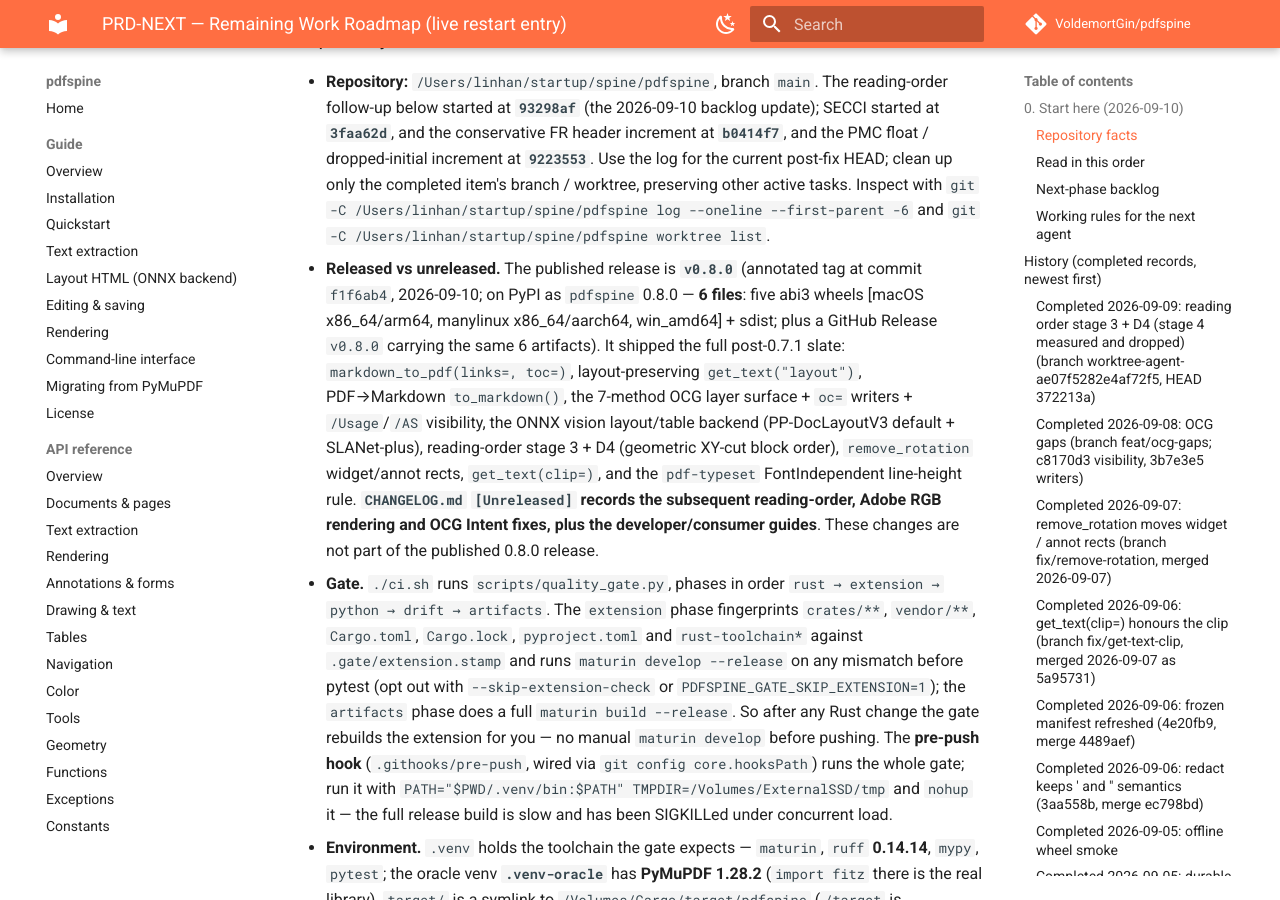
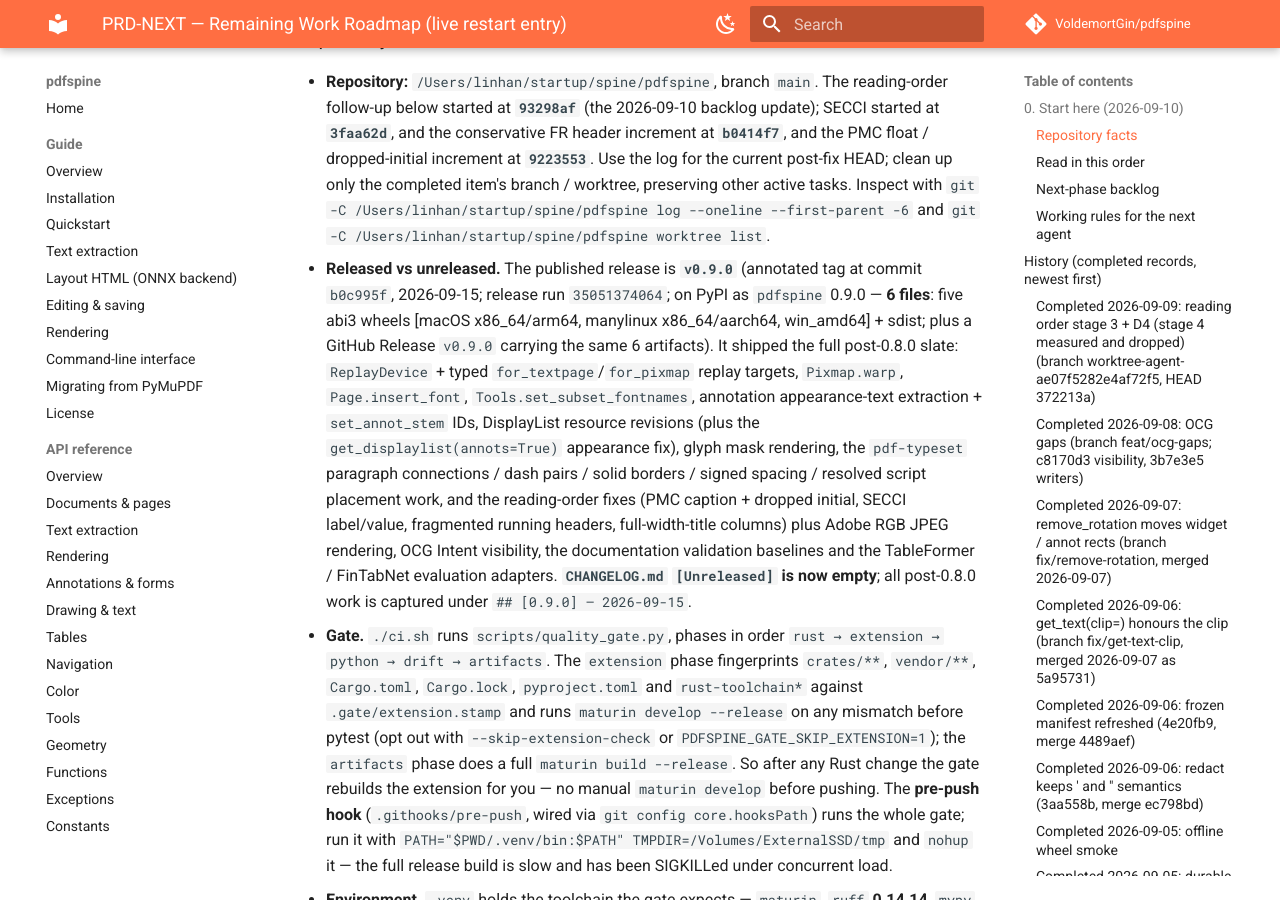
Before and after one commit to VoldemortGin/pdfspine, an MkDocs documentation site: the page built from docs/PRD-NEXT.md, in a window 1280 px wide and 900 px high, scrolled down 417 px. Built offline with MkDocs 1.6.1 and Material for MkDocs 9.7.7, drawn with Linux system fonts in a browser that asks for light colours; comment, search, counter and statistics services are not loaded; some of the changed text lies outside the part shown.

Commit message:
docs: record v0.9.0 release baseline and sync family doc
Co-Authored-By: Claude Fable 5.1 <noreply@anthropic.com>
Claude-Session: https://claude.ai/code/session_01XSPM8U5PghfZbUYA4rm59m

```diff
--- a/docs/PRD-NEXT.md
+++ b/docs/PRD-NEXT.md
@@ -20,19 +20,22 @@
   worktree, preserving other active tasks. Inspect with
   `git -C /Users/linhan/startup/spine/pdfspine log --oneline --first-parent -6`
   and `git -C /Users/linhan/startup/spine/pdfspine worktree list`.
-- **Released vs unreleased.** The published release is **`v0.8.0`** (annotated
-  tag at commit `f1f6ab4`, 2026-09-10; on PyPI as `pdfspine` 0.8.0 — **6 files**:
-  five abi3 wheels [macOS x86_64/arm64, manylinux x86_64/aarch64, win_amd64] +
-  sdist; plus a GitHub Release `v0.8.0` carrying the same 6 artifacts). It
-  shipped the full post-0.7.1 slate: `markdown_to_pdf(links=, toc=)`,
-  layout-preserving `get_text("layout")`, PDF→Markdown `to_markdown()`, the
-  7-method OCG layer surface + `oc=` writers + `/Usage`/`/AS` visibility, the
-  ONNX vision layout/table backend (PP-DocLayoutV3 default + SLANet-plus),
-  reading-order stage 3 + D4 (geometric XY-cut block order), `remove_rotation`
-  widget/annot rects, `get_text(clip=)`, and the `pdf-typeset` FontIndependent
-  line-height rule. **`CHANGELOG.md` `[Unreleased]` records the subsequent reading-order,
-  Adobe RGB rendering and OCG Intent fixes, plus the developer/consumer guides**.
-  These changes are not part of the published 0.8.0 release.
+- **Released vs unreleased.** The published release is **`v0.9.0`** (annotated
+  tag at commit `b0c995f`, 2026-09-15; release run `35051374064`; on PyPI as
+  `pdfspine` 0.9.0 — **6 files**: five abi3 wheels [macOS x86_64/arm64,
+  manylinux x86_64/aarch64, win_amd64] + sdist; plus a GitHub Release `v0.9.0`
+  carrying the same 6 artifacts). It shipped the full post-0.8.0 slate:
+  `ReplayDevice` + typed `for_textpage`/`for_pixmap` replay targets, `Pixmap.warp`,
+  `Page.insert_font`, `Tools.set_subset_fontnames`, annotation appearance-text
+  extraction + `set_annot_stem` IDs, DisplayList resource revisions (plus the
+  `get_displaylist(annots=True)` appearance fix), glyph mask rendering, the
+  `pdf-typeset` paragraph connections / dash pairs / solid borders / signed
+  spacing / resolved script placement work, and the reading-order fixes (PMC
+  caption + dropped initial, SECCI label/value, fragmented running headers,
+  full-width-title columns) plus Adobe RGB JPEG rendering, OCG Intent
+  visibility, the documentation validation baselines and the TableFormer /
+  FinTabNet evaluation adapters. **`CHANGELOG.md` `[Unreleased]` is now empty**;
+  all post-0.8.0 work is captured under `## [0.9.0] — 2026-09-15`.
 - **Gate.** `./ci.sh` runs `scripts/quality_gate.py`, phases in order
   `rust → extension → python → drift → artifacts`. The `extension` phase
   fingerprints `crates/**`, `vendor/**`, `Cargo.toml`, `Cargo.lock`, `pyproject.toml` and
@@ -101,6 +104,8 @@
   SSH connection mid-transfer, so the `push` failed; the same already-gated
   commit was re-pushed with `--no-verify`.
   **The next open backlog item is #3.**
+
+- [x] **Cut release `v0.9.0`** — annotated tag `v0.9.0` at `b0c995f` (2026-09-15); release run `35051374064`; on PyPI (6 files) + GitHub Release `v0.9.0`.
 
 - [x] **1. Reading-order follow-ups — done (2026-09-10, conservative increments).**
   All four sub-items are complete within the scopes below.
```
Also changed, not shown: PARITY.md (+2 -2 lines), docs/index.md (+3 -3 lines), docs/spine-family.md (+3 -3 lines), docs/validation-baselines.md (+5 -5 lines).
